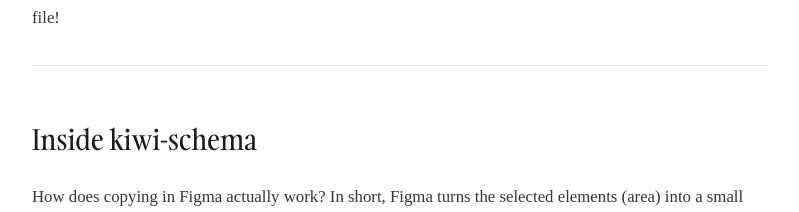
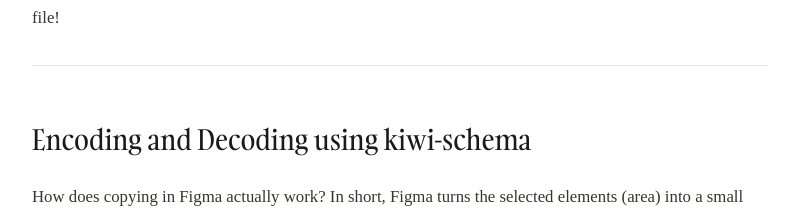
Before and after one commit to lichin-lin/mind-noodling, a React (Vite) app: page /simpleflow in a window 1280 px wide. Shown: the part 6228-6440 px from the top of the page, without its empty margins (240-1039 px from the left). Built offline with nearby package versions, Linux system fonts and the light colour scheme; a web font is replaced by a local one.

Commit message:
feat: Update section title to clarify encoding and decoding process using kiwi-schema

```diff
--- a/src/articles/simpleflow.mdx
+++ b/src/articles/simpleflow.mdx
@@ -121,7 +121,7 @@
 
 ---
 
-### Inside kiwi-schema
+### Encoding and Decoding using kiwi-schema
 
 How does copying in Figma actually work? In short, Figma turns the selected elements (area) into a small `.fig` file through kiwi-schema format, encodes it in Base64, places that string inside the `data-buffer` attribute of an empty HTML `<span>` element, and then writes the entire HTML snippet to the clipboard as `text/html`.
 
```
